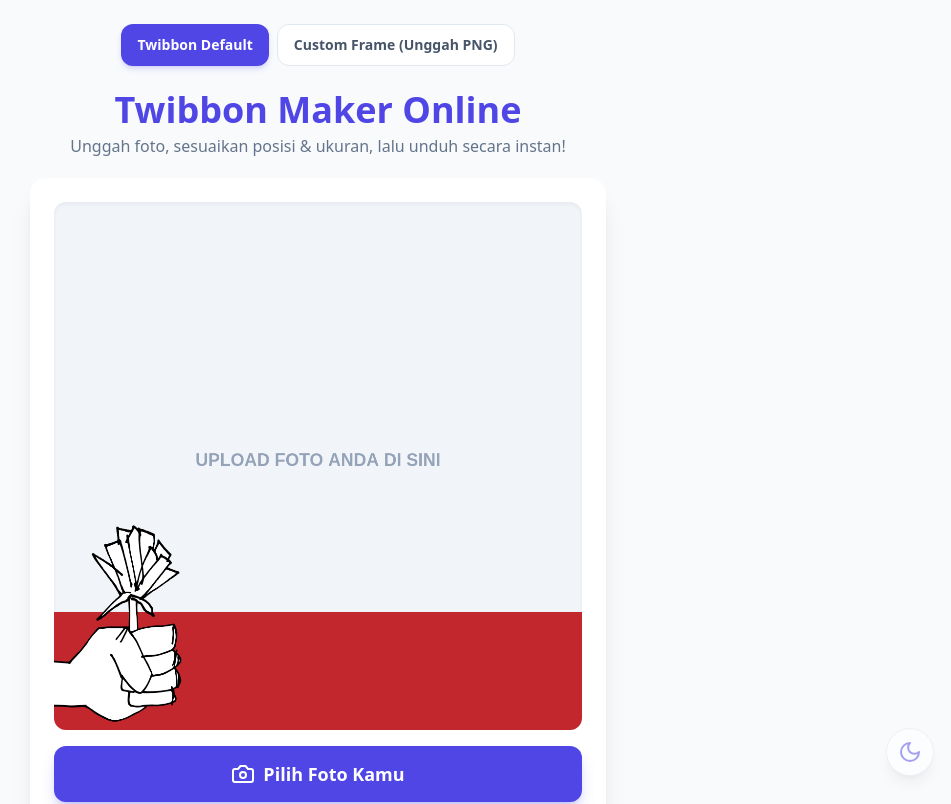
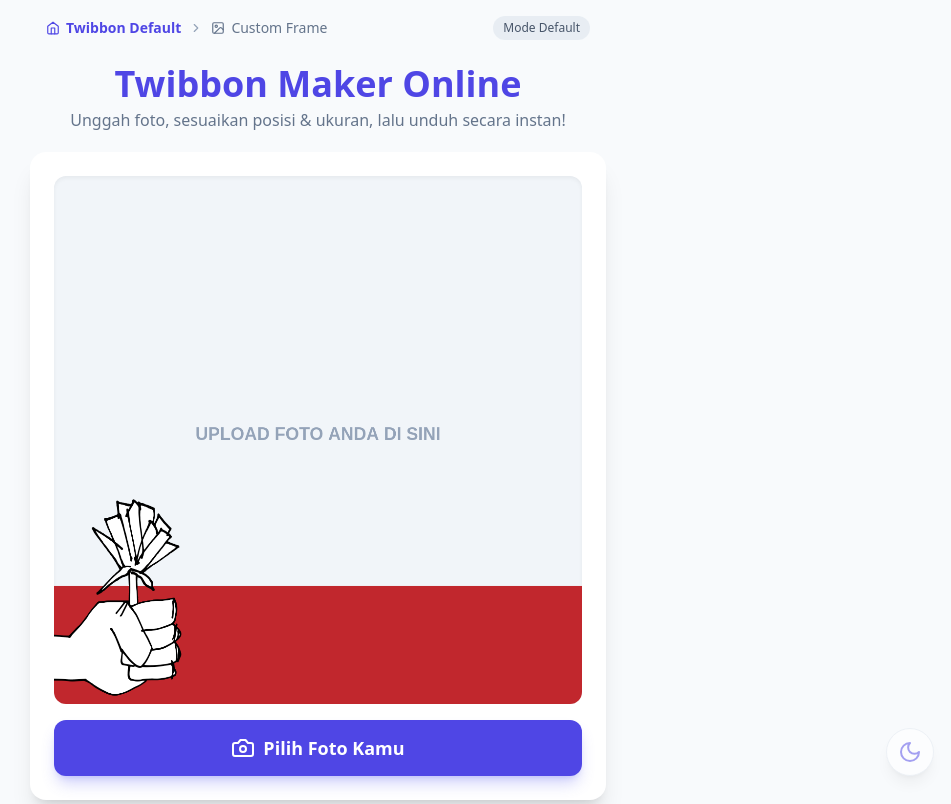
Before and after one commit to verdoank/twibbonku, a React (Vite) app: page / in a window 1280 px wide. Shown: the top 804 px of the page, without its empty margins (322-1273 px from the left). Built offline with nearby package versions, Linux system fonts and the light colour scheme.

Commit message:
Update App.jsx

```diff
--- a/src/App.jsx
+++ b/src/App.jsx
@@ -1,4 +1,5 @@
 import React, { useState } from 'react';
+import { Home as HomeIcon, ChevronRight, Image as ImageIcon } from 'lucide-react';
 import Home from './Home.jsx';
 import Frame from './Frame.jsx';
 
@@ -7,31 +8,49 @@ export default function App() {
 
   return (
     <div className="min-h-screen bg-slate-50 dark:bg-slate-900 transition-colors">
-      {/* Top Tab Navigation */}
-      <nav className="flex justify-center gap-2 pt-6 px-4">
+
+      {/* Breadcrumb Navigation Bar */}
+      <nav className="w-full max-w-xl mx-auto pt-4 px-4 flex items-center justify-between text-xs sm:text-sm font-medium">
+        <ol className="inline-flex items-center space-x-1 sm:space-x-2 text-slate-500 dark:text-slate-400">
+          <li className="inline-flex items-center">
             <button
               onClick={() => setActiveTab('default')}
-          className={`px-4 py-2.5 rounded-xl text-sm font-semibold transition-all duration-200 ${
+              className={`inline-flex items-center gap-1.5 hover:text-indigo-600 dark:hover:text-indigo-400 transition-colors ${
                 activeTab === 'default'
-              ? 'bg-indigo-600 text-white shadow-md shadow-indigo-500/20'
-              : 'bg-white dark:bg-slate-800 text-slate-600 dark:text-slate-300 border border-slate-200 dark:border-slate-700 hover:bg-slate-100 dark:hover:bg-slate-700'
+                  ? 'text-indigo-600 dark:text-indigo-400 font-semibold'
+                  : ''
               }`}
             >
-          Twibbon Default
+              <HomeIcon className="w-3.5 h-3.5" />
+              <span>Twibbon Default</span>
             </button>
+          </li>
+
+          <li>
+            <div className="flex items-center">
+              <ChevronRight className="w-3.5 h-3.5 text-slate-400" />
               <button
                 onClick={() => setActiveTab('custom')}
-          className={`px-4 py-2.5 rounded-xl text-sm font-semibold transition-all duration-200 ${
+                className={`ml-1 sm:ml-2 inline-flex items-center gap-1.5 hover:text-indigo-600 dark:hover:text-indigo-400 transition-colors ${
                   activeTab === 'custom'
-              ? 'bg-indigo-600 text-white shadow-md shadow-indigo-500/20'
-              : 'bg-white dark:bg-slate-800 text-slate-600 dark:text-slate-300 border border-slate-200 dark:border-slate-700 hover:bg-slate-100 dark:hover:bg-slate-700'
+                    ? 'text-indigo-600 dark:text-indigo-400 font-semibold'
+                    : ''
                 }`}
               >
-          Custom Frame (Unggah PNG)
+                <ImageIcon className="w-3.5 h-3.5" />
+                <span>Custom Frame</span>
               </button>
+            </div>
+          </li>
+        </ol>
+
+        {/* Status Badge Ringkas */}
+        <span className="text-[10px] sm:text-xs px-2.5 py-1 rounded-full bg-slate-200/70 dark:bg-slate-800 text-slate-600 dark:text-slate-300 font-normal">
+          {activeTab === 'default' ? 'Mode Default' : 'Mode Custom'}
+        </span>
       </nav>
 
-      {/* Render Komponen Sesuai Tab Terpilih */}
+      {/* Render Halaman Sesuai Mode */}
       {activeTab === 'default' ? <Home /> : <Frame />}
     </div>
   );
```
Lines whose indentation alone changed are shown as unchanged.
